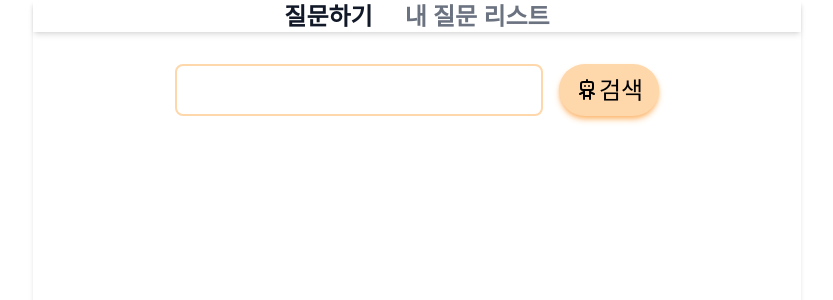
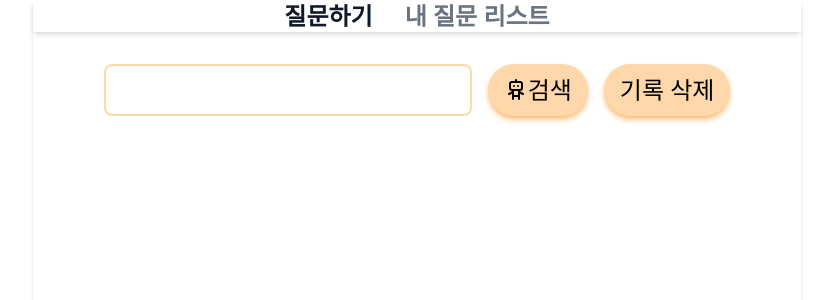
Before and after one commit to FullTimeScam/Chat-Gpt_API2, a React (Vite) app: page / in a window 1280 px wide. Shown: the top 300 px of the page, without its empty margins (223-1056 px from the left). Built offline with nearby package versions, Linux system fonts and the light colour scheme.

Commit message:
기록 삭제기능 추가

```diff
--- a/src/page/Home.jsx
+++ b/src/page/Home.jsx
@@ -6,7 +6,14 @@ import ChatlistCard from "../components/ChatlistCard";
 const Home = () => {
   const [content, setContent] = useState("");
   const [chatlist, setChatlist] = useState([]);
-  const [isLoading, setLoading] = useState();
+  const [isLoading, setLoading] = useState(false);
+
+  useEffect(() => {
+    const savedChatlist = localStorage.getItem("savedChatlist");
+    if (savedChatlist) {
+      setChatlist(JSON.parse(savedChatlist));
+    }
+  }, []);
 
   const onSubmitChat = async (e) => {
     try {
@@ -61,16 +68,18 @@ const Home = () => {
       setLoading(false); // 로딩이 끝났다
 
       setChatlist([newChat, ...chatlist]);
+      setContent(""); // 입력칸 비우기
     } catch (error) {
       console.error(error);
 
-      setLoading(true); //에러가 떴을 때 다시 로딩중으로 돌아가기
+      setLoading(ture); //에러가 떴을 때 다시 로딩중으로 돌아가기
     }
   };
 
-  useEffect(() => {
-    console.log(chatlist);
-  }, [chatlist]);
+  const killHistory = () => {
+    localStorage.removeItem("savedChatlist");
+    setChatlist([]);
+  };
 
   return (
     <div className="mt-8 flex flex-col justify-center">
@@ -93,6 +102,13 @@ const Home = () => {
           {isLoading ? <TbRobot className="animate-spin" /> : <TbRobot />}
           검색
         </button>
+        <button
+          type="button"
+          onClick={killHistory}
+          className="ml-4 flex justify-center items-center bg-orange-200 text-2xl px-4 py-[10px] rounded-full shadow-md shadow-orange-300 hover:bg-orange-300"
+        >
+          기록 삭제
+        </button>
       </form>
       <ul>
         {chatlist.map((v, i) => (
```
